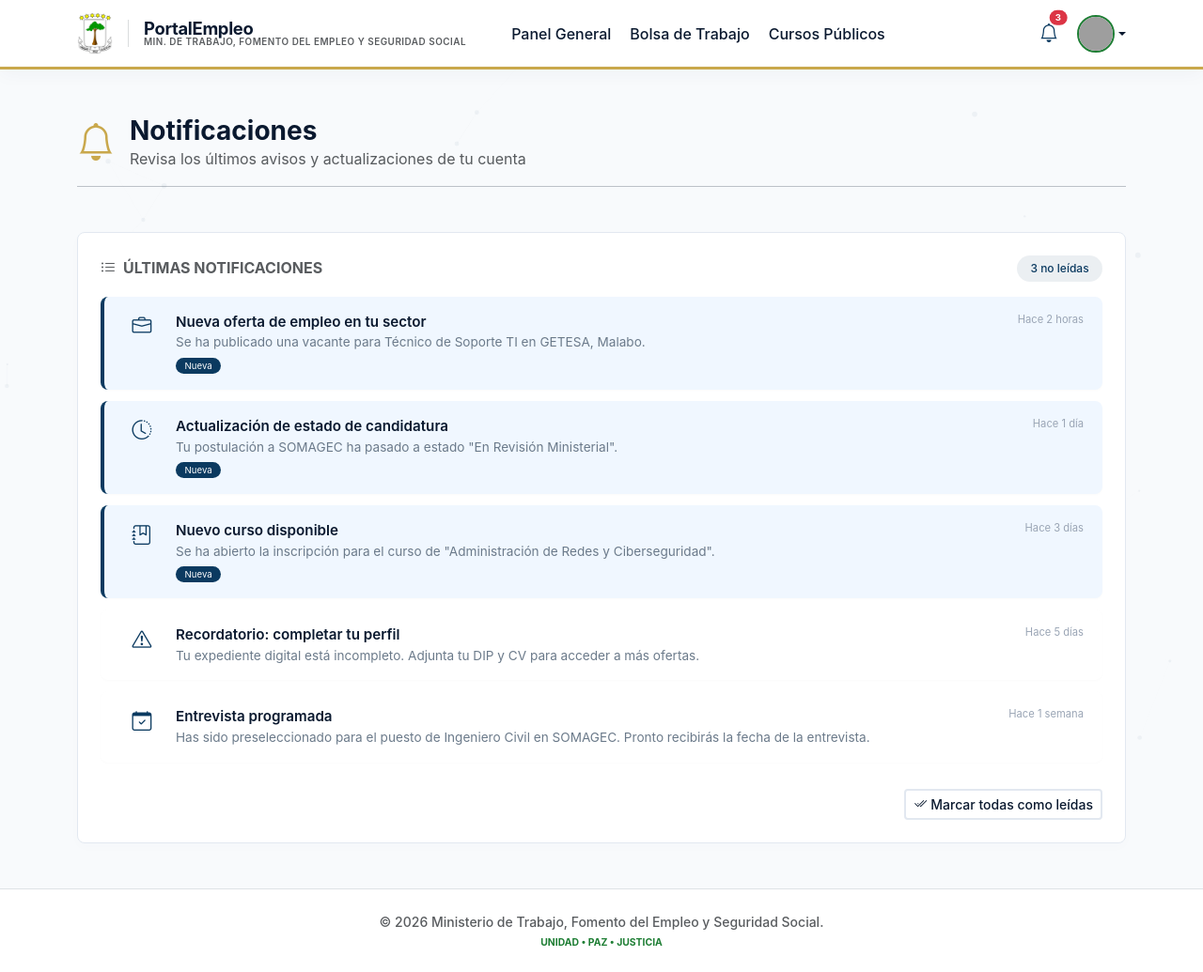
After one commit to MP-PROGRAMADOR/ministerio_trabajo, a PHP site: page /desempleado/notificaciones.php in a window 1280 px wide. The commit adds this page. Shown: the whole page at 94% size. Run offline with PHP 8.4, Linux system fonts and the light colour scheme; the visitor is signed in with stand-in values (Sample User, id 1); grey boxes are pictures that could not be loaded.

Commit message:
actualizando archivos

```diff
--- a/desempleado/header_desempleado.php
+++ b/desempleado/header_desempleado.php
@@ -29,9 +29,11 @@ if (!isset($_SESSION['rol']) || $_SESSION['rol'] !== 'buscador') {
         </a>
 
         <div class="d-flex align-items-center order-lg-last gap-3">
-            <a href="#" class="text-muted position-relative me-1" title="Notificaciones">
+            <a href="notificaciones.php" class="text-muted position-relative me-1" title="Notificaciones">
                 <i class="bi bi-bell fs-5" style="color: var(--gov-blue);"></i>
-                <span class="position-absolute top-0 start-100 translate-middle p-1 bg-danger border border-white rounded-circle"></span>
+                <span class="position-absolute top-0 start-100 translate-middle badge rounded-pill bg-danger" style="font-size: 0.6rem; margin-top: -2px;">
+                    3
+                </span>
             </a>
 
             <div class="nav-item dropdown profile-dropdown">
--- /dev/null
+++ b/desempleado/notificaciones.php
@@ -0,0 +1,338 @@
+<!DOCTYPE html>
+<html lang="es">
+<head>
+    <meta charset="UTF-8">
+    <meta name="viewport" content="width=device-width, initial-scale=1.0">
+    <title>Notificaciones - Portal de Empleo</title>
+    <link href="https://cdn.jsdelivr.net/npm/bootstrap@5.3.3/dist/css/bootstrap.min.css" rel="stylesheet">
+    <link href="https://cdn.jsdelivr.net/npm/bootstrap-icons@1.11.3/font/bootstrap-icons.min.css" rel="stylesheet">
+    <style>
+        /* ===== PALETA INSTITUCIONAL UNIFICADA ===== */
+        :root {
+            --gov-blue: #0B3A60;
+            --gov-blue-light: #165285;
+            --gov-gold: #C9A84C;
+            --gov-gold-light: #E8D5A3;
+            --gov-green: #1E7E34;
+            --gov-green-light: #2E9B4A;
+            --gov-dark: #0A192F;
+            --gov-bg: #F8FAFC;
+            --gov-border: #E2E8F0;
+            --gov-radius: 8px;
+            --gov-radius-sm: 4px;
+        }
+
+        body, html {
+            min-height: 100vh;
+            margin: 0;
+            font-family: 'Inter', system-ui, -apple-system, sans-serif;
+            background-color: var(--gov-bg);
+            color: var(--gov-dark);
+            position: relative;
+        }
+        #canvas-background {
+            position: fixed;
+            top: 0;
+            left: 0;
+            width: 100%;
+            height: 100%;
+            z-index: 0;
+            pointer-events: none;
+            opacity: 0.3;
+        }
+        .main-wrapper {
+            position: relative;
+            z-index: 1;
+            display: flex;
+            flex-direction: column;
+            min-height: 100vh;
+        }
+
+        /* ===== NAVBAR ===== */
+        .navbar-portal {
+            background-color: rgba(255, 255, 255, 0.96) !important;
+            backdrop-filter: blur(12px);
+            border-bottom: 3px solid var(--gov-gold);
+            box-shadow: 0 4px 20px rgba(11, 58, 96, 0.04);
+            position: relative;
+            z-index: 1050;
+        }
+        .navbar-nav .nav-link {
+            font-weight: 500;
+            color: var(--gov-dark) !important;
+            padding: 0.5rem 1rem;
+            border-radius: var(--gov-radius-sm);
+            transition: all 0.2s;
+        }
+        .navbar-nav .nav-link:hover,
+        .navbar-nav .nav-link.active {
+            background: rgba(11, 58, 96, 0.06);
+            color: var(--gov-blue) !important;
+        }
+        .navbar-nav .nav-link.active {
+            background: rgba(11, 58, 96, 0.10);
+            font-weight: 600;
+        }
+
+        /* ===== DROPDOWN PERFIL ===== */
+        .profile-dropdown { position: relative !important; }
+        .profile-menu-img {
+            width: 40px;
+            height: 40px;
+            border-radius: 50%;
+            border: 2px solid var(--gov-green);
+            object-fit: cover;
+            cursor: pointer;
+            transition: transform 0.2s ease;
+        }
+        .profile-menu-img:hover { transform: scale(1.05); }
+        .custom-profile-menu {
+            background-color: #ffffff !important;
+            border: 1px solid var(--gov-border) !important;
+            border-radius: var(--gov-radius) !important;
+            box-shadow: 0 12px 30px rgba(10, 25, 47, 0.1) !important;
+            padding: 10px !important;
+            z-index: 1060 !important;
+        }
+        @media (min-width: 992px) {
+            .custom-profile-menu {
+                position: absolute !important;
+                right: 0 !important;
+                left: auto !important;
+                min-width: 260px;
+                transform: translateY(8px) !important;
+            }
+            .profile-dropdown:hover .custom-profile-menu {
+                display: block !important;
+                opacity: 1 !important;
+                visibility: visible !important;
+            }
+        }
+        @media (max-width: 991.98px) {
+            .custom-profile-menu {
+                position: absolute !important;
+                left: 50% !important;
+                right: auto !important;
+                transform: translate(-85%, 12px) !important;
+                width: 260px !important;
+                max-width: calc(100vw - 30px) !important;
+            }
+            .profile-dropdown:hover .custom-profile-menu {
+                display: block !important;
+                opacity: 1 !important;
+                visibility: visible !important;
+            }
+        }
+
+        /* ===== TARJETAS ===== */
+        .dashboard-card {
+            background: #ffffff;
+            border: 1px solid var(--gov-border);
+            border-radius: var(--gov-radius);
+            box-shadow: 0 4px 12px rgba(11, 58, 96, 0.015);
+            transition: all 0.3s cubic-bezier(0.16, 1, 0.3, 1);
+        }
+        .dashboard-card:hover {
+            border-color: var(--gov-gold);
+            box-shadow: 0 10px 25px rgba(11, 58, 96, 0.04);
+            transform: translateY(-1px);
+        }
+
+        /* ===== NOTIFICACIONES ===== */
+        .notificacion-item {
+            padding: 1rem 1.25rem;
+            border-left: 4px solid transparent;
+            border-radius: var(--gov-radius);
+            background: #ffffff;
+            margin-bottom: 0.75rem;
+            transition: all 0.2s;
+            box-shadow: 0 1px 3px rgba(0,0,0,0.02);
+        }
+        .notificacion-item:hover {
+            background: #f8fafc;
+            border-color: var(--gov-gold);
+            transform: translateX(4px);
+        }
+        .notificacion-item.no-leida {
+            background: #f0f7ff;
+            border-left-color: var(--gov-blue);
+        }
+        .notificacion-item .noti-icon {
+            font-size: 1.3rem;
+            color: var(--gov-blue);
+            width: 2.5rem;
+            text-align: center;
+        }
+        .notificacion-item .noti-titulo {
+            font-weight: 600;
+            color: var(--gov-dark);
+            font-size: 0.95rem;
+        }
+        .notificacion-item .noti-desc {
+            font-size: 0.85rem;
+            color: #6b7a8a;
+            margin: 0;
+        }
+        .notificacion-item .noti-fecha {
+            font-size: 0.7rem;
+            color: #9aa5b5;
+            white-space: nowrap;
+        }
+        .badge-no-leida {
+            background: var(--gov-blue);
+            color: white;
+            font-size: 0.6rem;
+            padding: 0.2rem 0.6rem;
+            border-radius: 30px;
+        }
+
+        /* ===== BOTONES ===== */
+        .btn-outline-secondary {
+            border: 2px solid var(--gov-border);
+            color: var(--gov-dark);
+            background: transparent;
+            border-radius: var(--gov-radius-sm);
+            font-weight: 500;
+            transition: all 0.25s;
+        }
+        .btn-outline-secondary:hover {
+            background: var(--gov-blue);
+            color: white;
+            border-color: var(--gov-blue);
+        }
+        .badge-soft-blue {
+            background: rgba(11, 58, 96, 0.08);
+            color: var(--gov-blue);
+            font-weight: 500;
+            padding: 0.3rem 0.9rem;
+            border-radius: 20px;
+            font-size: 0.75rem;
+        }
+
+        /* ===== FOOTER ===== */
+        footer {
+            background: rgba(255, 255, 255, 0.9) !important;
+            backdrop-filter: blur(8px);
+            border-top: 1px solid rgba(201, 168, 76, 0.15);
+        }
+
+        @media (max-width: 576px) {
+            .dashboard-card { padding: 1.5rem !important; }
+        }
+    </style>
+</head>
+<body>
+
+    <canvas id="canvas-background"></canvas>
+
+    <div class="main-wrapper">
+
+        <?php include 'header_desempleado.php'; ?>
+
+        <main class="container py-5 flex-grow-1">
+            <div class="row g-4">
+
+                <!-- TÍTULO DE LA PÁGINA -->
+                <div class="col-12">
+                    <div class="d-flex align-items-center gap-3 mb-3">
+                        <i class="bi bi-bell fs-1" style="color: var(--gov-gold);"></i>
+                        <div>
+                            <h1 class="h3 fw-bold m-0" style="color: var(--gov-dark);">Notificaciones</h1>
+                            <p class="text-muted m-0">Revisa los últimos avisos y actualizaciones de tu cuenta</p>
+                        </div>
+                    </div>
+                    <hr class="mb-4">
+                </div>
+
+                <!-- LISTA DE NOTIFICACIONES -->
+                <div class="col-12">
+                    <div class="card dashboard-card p-4">
+                        <div class="d-flex justify-content-between align-items-center mb-3">
+                            <h5 class="fw-bold m-0 h6 text-uppercase tracking-wider text-muted">
+                                <i class="bi bi-list-ul me-2"></i>Últimas notificaciones
+                            </h5>
+                            <span class="badge-soft-blue" id="notiCount">3 no leídas</span>
+                        </div>
+
+                        <div id="notificacionesList">
+                            <!-- Generado por JS -->
+                        </div>
+
+                        <!-- BOTÓN MARCAR TODAS COMO LEÍDAS -->
+                        <div class="mt-3 text-end">
+                            <button class="btn btn-sm btn-outline-secondary" id="marcarLeidasBtn">
+                                <i class="bi bi-check2-all me-1"></i>Marcar todas como leídas
+                            </button>
+                        </div>
+                    </div>
+                </div>
+
+
+
+            </div>
+        </main>
+
+        <?php include 'footer_desempleado.php'; ?>
+
+        <script>
+            // ===== DATOS DE EJEMPLO =====
+            const notificaciones = [
+                { id: 1, titulo: 'Nueva oferta de empleo en tu sector', descripcion: 'Se ha publicado una vacante para Técnico de Soporte TI en GETESA, Malabo.', fecha: 'Hace 2 horas', leida: false, icono: 'bi-briefcase' },
+                { id: 2, titulo: 'Actualización de estado de candidatura', descripcion: 'Tu postulación a SOMAGEC ha pasado a estado "En Revisión Ministerial".', fecha: 'Hace 1 día', leida: false, icono: 'bi-clock-history' },
+                { id: 3, titulo: 'Nuevo curso disponible', descripcion: 'Se ha abierto la inscripción para el curso de "Administración de Redes y Ciberseguridad".', fecha: 'Hace 3 días', leida: false, icono: 'bi-journal-bookmark' },
+                { id: 4, titulo: 'Recordatorio: completar tu perfil', descripcion: 'Tu expediente digital está incompleto. Adjunta tu DIP y CV para acceder a más ofertas.', fecha: 'Hace 5 días', leida: true, icono: 'bi-exclamation-triangle' },
+                { id: 5, titulo: 'Entrevista programada', descripcion: 'Has sido preseleccionado para el puesto de Ingeniero Civil en SOMAGEC. Pronto recibirás la fecha de la entrevista.', fecha: 'Hace 1 semana', leida: true, icono: 'bi-calendar-check' },
+            ];
+
+            // Función para renderizar las notificaciones
+            function renderNotificaciones() {
+                const container = document.getElementById('notificacionesList');
+                const noLeidas = notificaciones.filter(n => !n.leida).length;
+                document.getElementById('notiCount').textContent = `${noLeidas} no leídas`;
+
+                if (notificaciones.length === 0) {
+                    container.innerHTML = `
+                        <div class="text-center py-5 text-muted">
+                            <i class="bi bi-inbox fs-2 d-block mb-2"></i>
+                            No tienes notificaciones en este momento.
+                        </div>
+                    `;
+                    return;
+                }
+
+                let html = '';
+                notificaciones.forEach(noti => {
+                    const claseLeida = noti.leida ? '' : 'no-leida';
+                    const icono = noti.icono || 'bi-bell';
+                    html += `
+                        <div class="notificacion-item ${claseLeida} d-flex align-items-start gap-3">
+                            <div class="noti-icon"><i class="bi ${icono}"></i></div>
+                            <div class="flex-grow-1">
+                                <div class="d-flex justify-content-between align-items-start">
+                                    <div>
+                                        <div class="noti-titulo">${noti.titulo}</div>
+                                        <p class="noti-desc">${noti.descripcion}</p>
+                                    </div>
+                                    <span class="noti-fecha">${noti.fecha}</span>
+                                </div>
+                                ${!noti.leida ? '<span class="badge-no-leida">Nueva</span>' : ''}
+                            </div>
+                        </div>
+                    `;
+                });
+                container.innerHTML = html;
+            }
+
+            // Marcar todas como leídas
+            document.getElementById('marcarLeidasBtn').addEventListener('click', function() {
+                notificaciones.forEach(n => n.leida = true);
+                renderNotificaciones();
+                alert('✅ Todas las notificaciones han sido marcadas como leídas.');
+            });
+
+            // Inicializar
+            renderNotificaciones();
+        </script>
+
+    </body>
+    </html>
```
